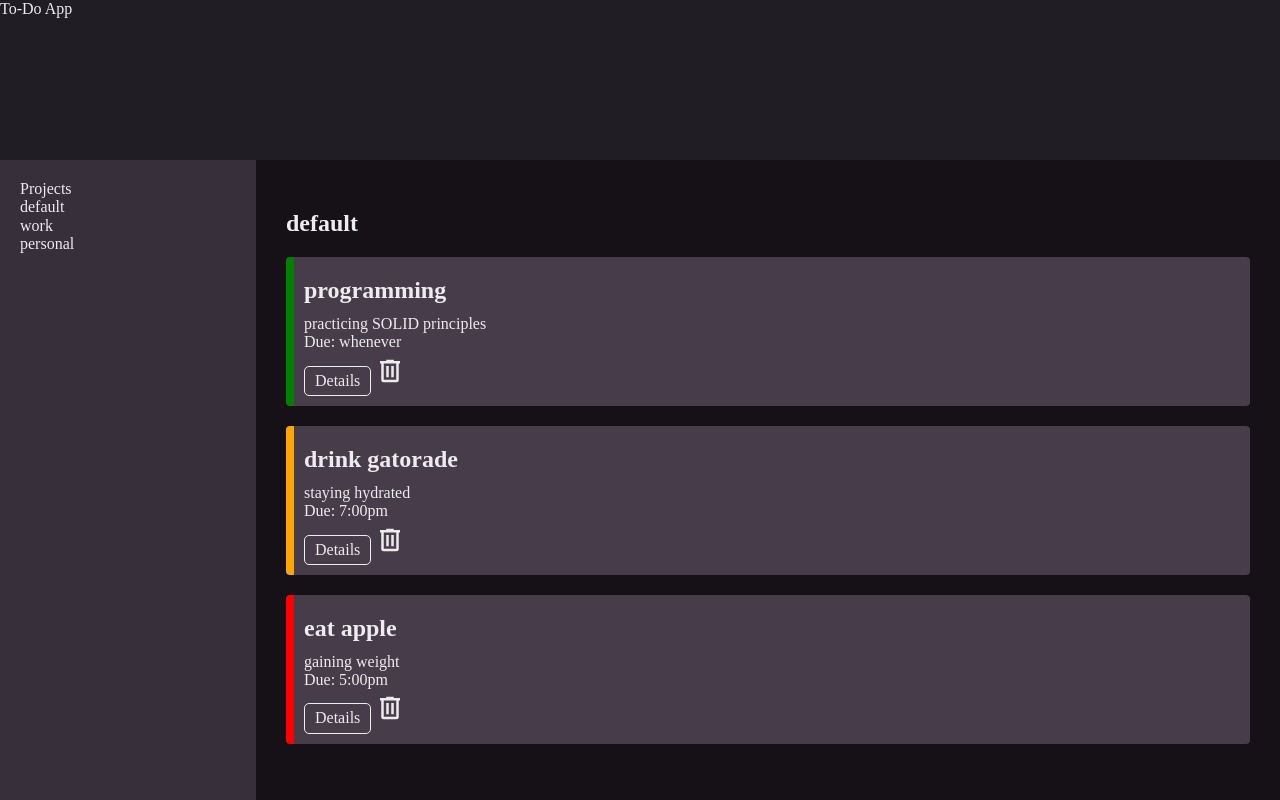
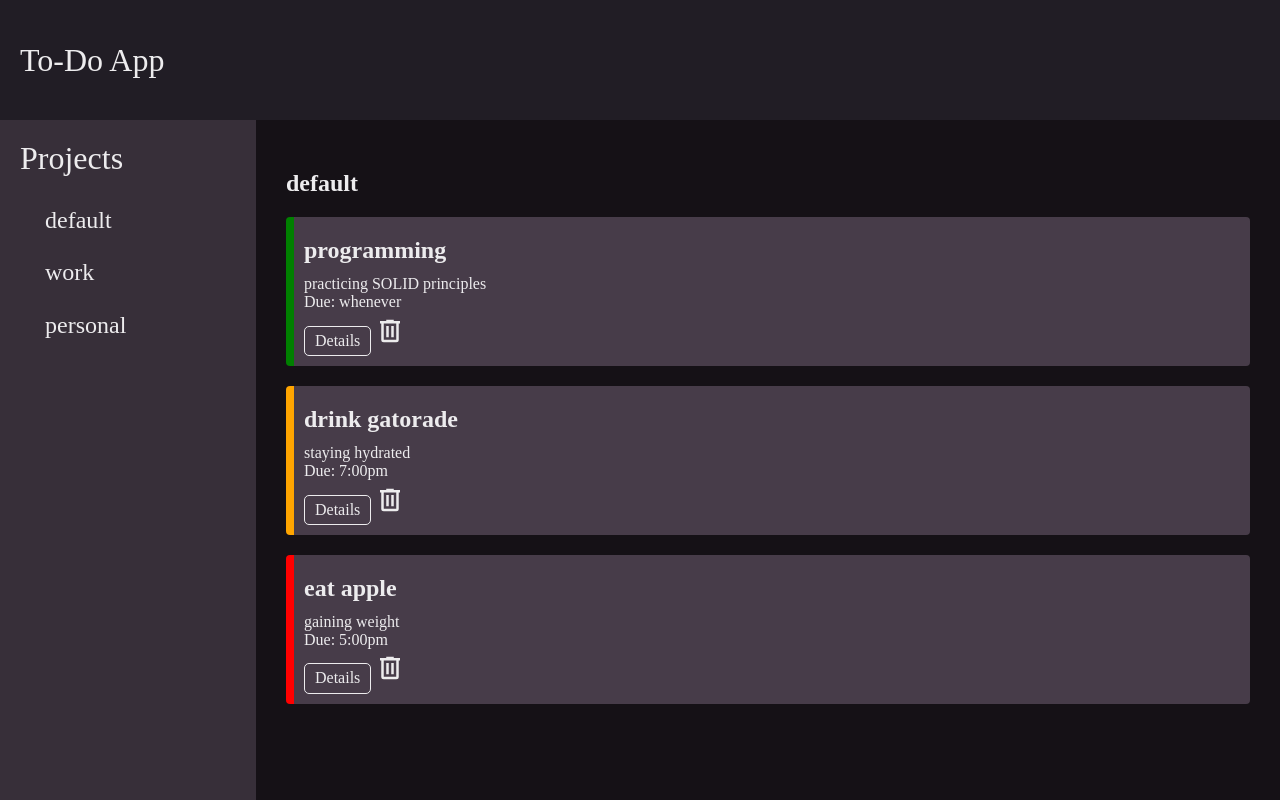
Before and after one commit to ap-6/odin-to-do-app, a website built with webpack: page src/index.html in a window 1280 px wide. Built offline with nearby package versions, Linux system fonts and the light colour scheme.

Commit message:
Style side bar

```diff
--- a/src/dom.js
+++ b/src/dom.js
@@ -18,6 +18,7 @@ function renderProjects(projectManager) {
         const projectElement = document.createElement('div');
         projectElement.textContent = projectName;
         projectElement.classList.add('project-name');
+        projectElement.classList.add('text-medium');
         projectElement.addEventListener('click', () => {
             renderTodos(projectName, projectManager);
         })
@@ -69,6 +70,7 @@ function renderTodos(projectName, projectManager) {
         addTodoDetailBtn(todoElement, todoObj);
         addTodoDeleteBtn(todoElement, todoObj, projectManager, projectName);
         todoElement.classList.add('todo-element');
+        todoElement.classList.add('text-small');
 
         todoContainer.appendChild(todoElement);
     });
--- a/src/index.html
+++ b/src/index.html
@@ -7,11 +7,13 @@
 </head>
 <body>
     <header id="header">
-        <div>To-Do App</div>
+        <div class="text-large">To-Do App</div>
     </header>
     <aside id="sidebar">
-        <div>Projects</div>
-        <div id="projects-container"></div>
+        <div id="nav-grid">
+            <div class="text-large">Projects</div>
+            <div id="projects-container"></div>
+        </div>
     </aside>
     <main id="main">
         <h2 id="todo-container-header"></h2>
--- a/src/style.css
+++ b/src/style.css
@@ -21,8 +21,27 @@ html, body {
 body {
     display: grid;
     grid-template-columns: 0.2fr 0.8fr;
-    grid-template-rows: 0.2fr 0.8fr;
+    grid-template-rows: 0.15fr 0.85fr;
     color: var(--styled-white);
+}
+
+#header {
+    padding: 20px;
+    display: flex;
+    flex-direction: row;
+    align-items: center;
+}
+
+.text-small {
+    font-size: 16px;
+}
+
+.text-medium {
+    font-size: 24px;
+}
+
+.text-large {
+    font-size: 32px;
 }
 
 #header {
@@ -35,9 +54,14 @@ body {
     grid-column: 1 / 2;
     grid-row: 2 / 3;
     background-color: #372F39;
+    padding: 20px;
+
+}
+
+#nav-grid {
     display: flex;
     flex-direction: column;
-    padding: 20px;
+    gap: 20px;
 }
 
 #main {
@@ -50,6 +74,24 @@ body {
 
 .project-name:hover {
     text-decoration: underline;
+    transform: scale(1.05);
+    transition: all 0.15s ease;
+}
+
+#projects-container {
+    padding-left: 15px;
+    display: inline-flex;
+    flex-direction: column;
+    gap: 5px;
+
+}
+
+.project-name {
+    /* background-color: black; */
+    border-radius: 30px;
+    flex: 1;
+    padding: 10px;
+    width: auto;
 }
 
 .todo-element {
```
